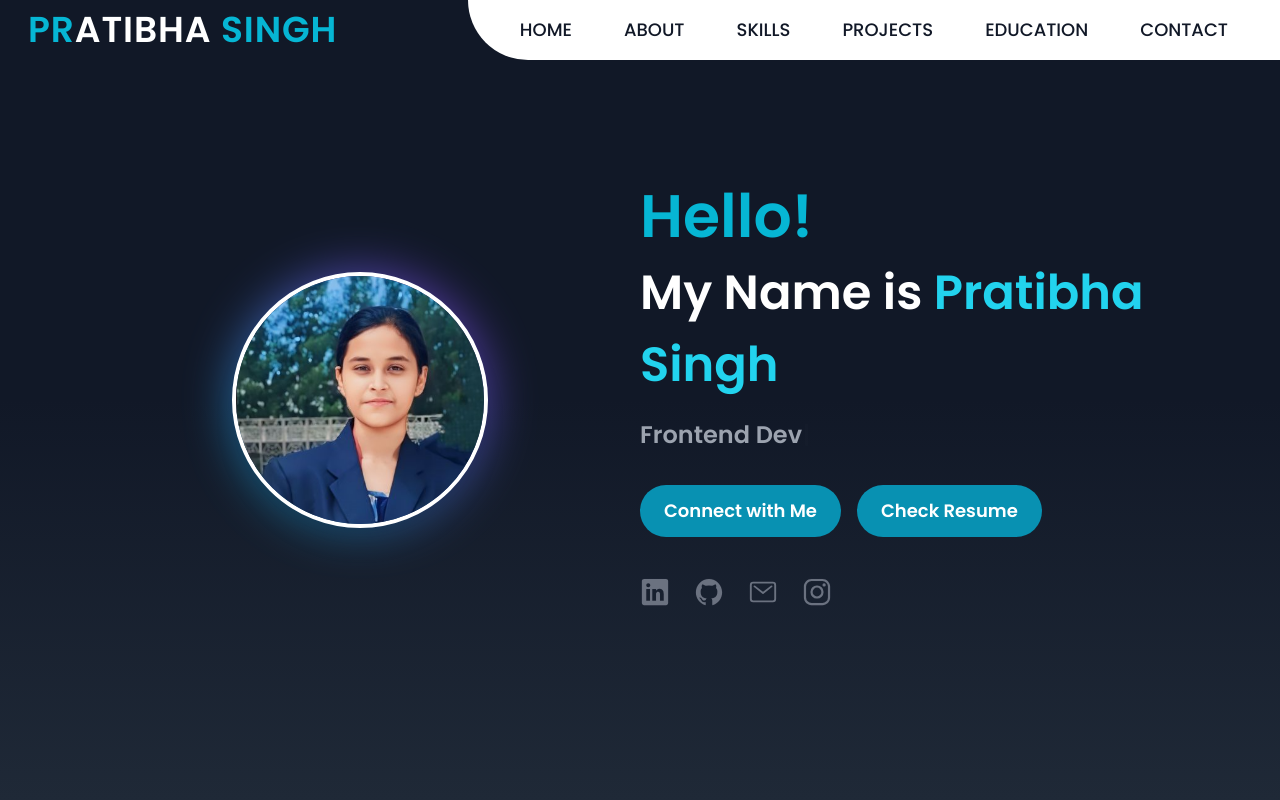
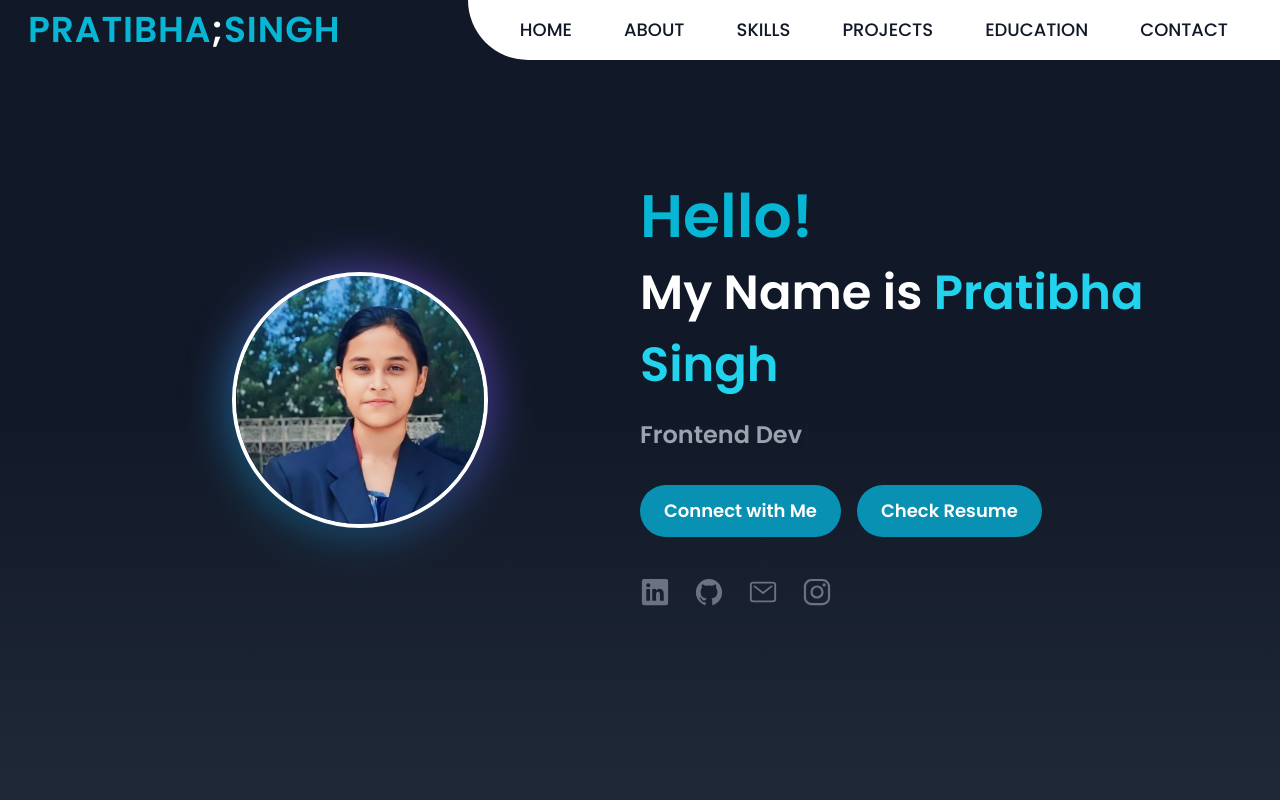
Before and after one commit to pratibha-singh13/Portfolio, a React (Vite) app: page / in a window 1280 px wide. Shown: the top 800 px of the page. Built offline with nearby package versions, Linux system fonts and the light colour scheme.

Commit message:
Completed

```diff
--- a/src/components/Navbar.jsx
+++ b/src/components/Navbar.jsx
@@ -25,7 +25,7 @@ const Navbar = () => {
       <div className="flex items-center justify-between">
         <div className="mx-7">
           <h4 className="text-4xl font-extrabold tracking-wide uppercase">
-            <span className="text-cyan-500">Pr</span>atibha&nbsp;
+            <span className="text-cyan-500">Pratibha</span>;
             <span className="text-cyan-500">Singh</span>
           </h4>
         </div>
```
